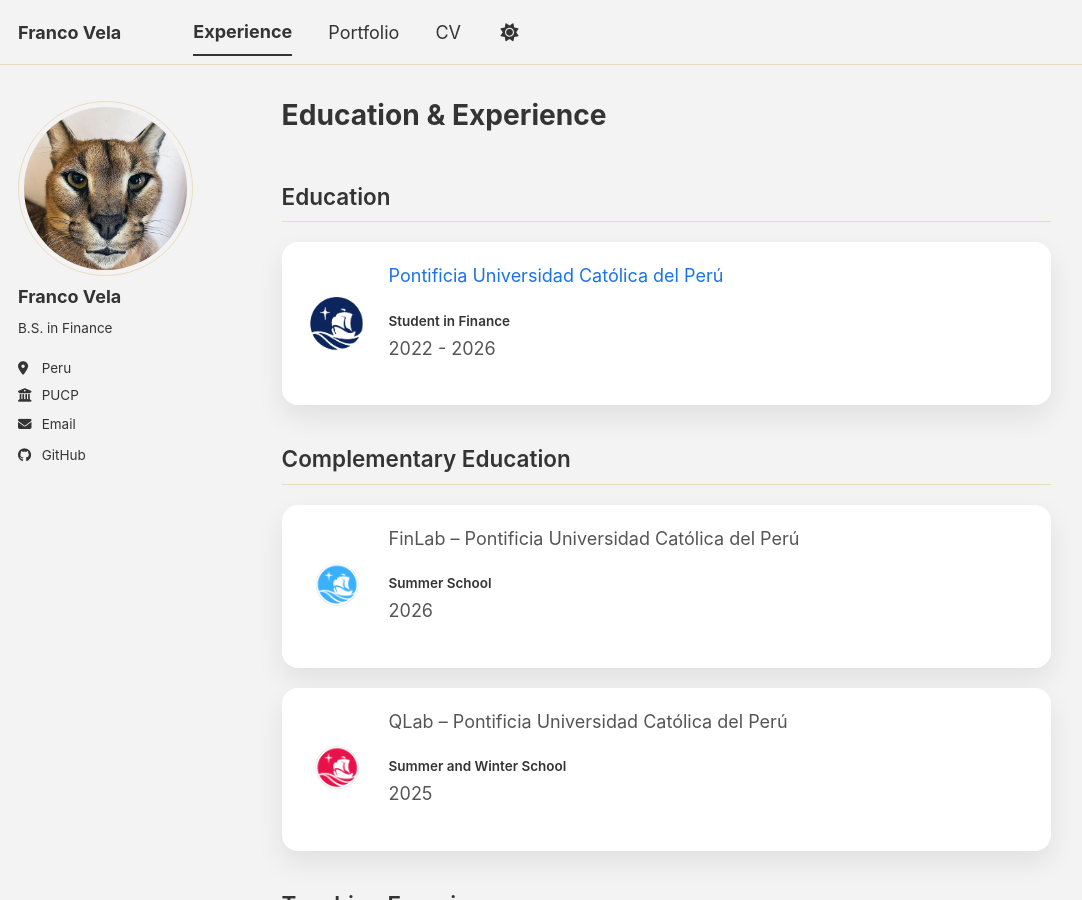
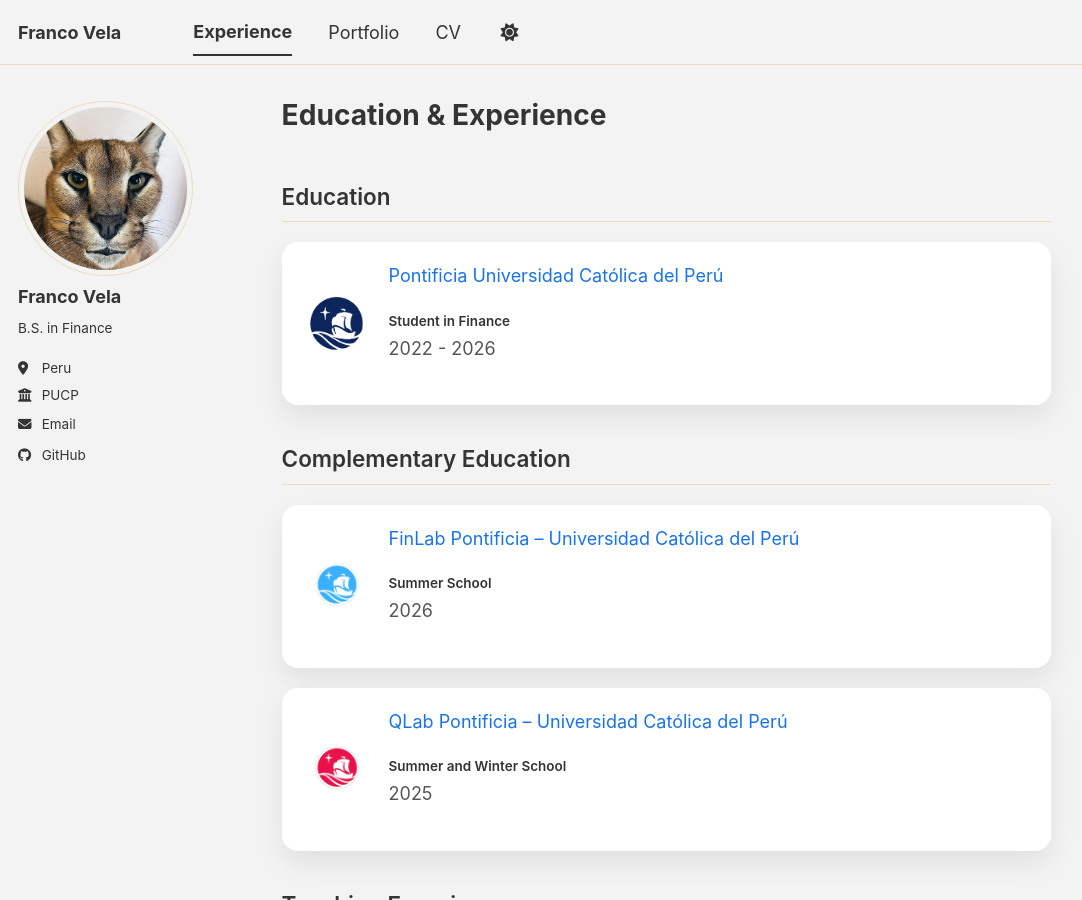
Before and after one commit to fvelam/fvelam.github.io, a Jekyll site: the page built from _pages/experience.md, in a window 1280 px wide and 900 px high. Shown: the whole window, without its empty margins (0-1082 px from the left). Built offline with Jekyll 4.4.1, drawn with Linux system fonts in a browser that asks for light colours; a script bundle is joined from its source files by our own code; library files that are not in the unit come from our copies.

Commit message:
Update FinLab and QLab descriptions with links

```diff
--- a/_pages/experience.md
+++ b/_pages/experience.md
@@ -98,7 +98,7 @@
       <img draggable="false" src="{{ '/assets/img/institutions/finlab_logo.png' | relative_url }}" alt="FinLab Logo">
     </div>
     <div class="card-body">
-      <p class="card-text">FinLab – Pontificia Universidad Católica del Perú</p>
+      <p class="card-text"><a href="https://linktr.ee/finlab_ccss">FinLab Pontificia – Universidad Católica del Perú</a></p>
       <h5 class="card-title">Summer School</h5>
       <p class="card-text">2026</p>
     </div>
@@ -109,7 +109,7 @@
       <img draggable="false" src="{{ '/assets/img/institutions/qlab_logo.png' | relative_url }}" alt="QLab Logo">
     </div>
     <div class="card-body">
-      <p class="card-text">QLab – Pontificia Universidad Católica del Perú</p>
+      <p class="card-text"><a href="https://qlab.pucp.edu.pe/">QLab Pontificia – Universidad Católica del Perú</a></p>
       <h5 class="card-title">Summer and Winter School</h5>
       <p class="card-text">2025</p>
     </div>
```
